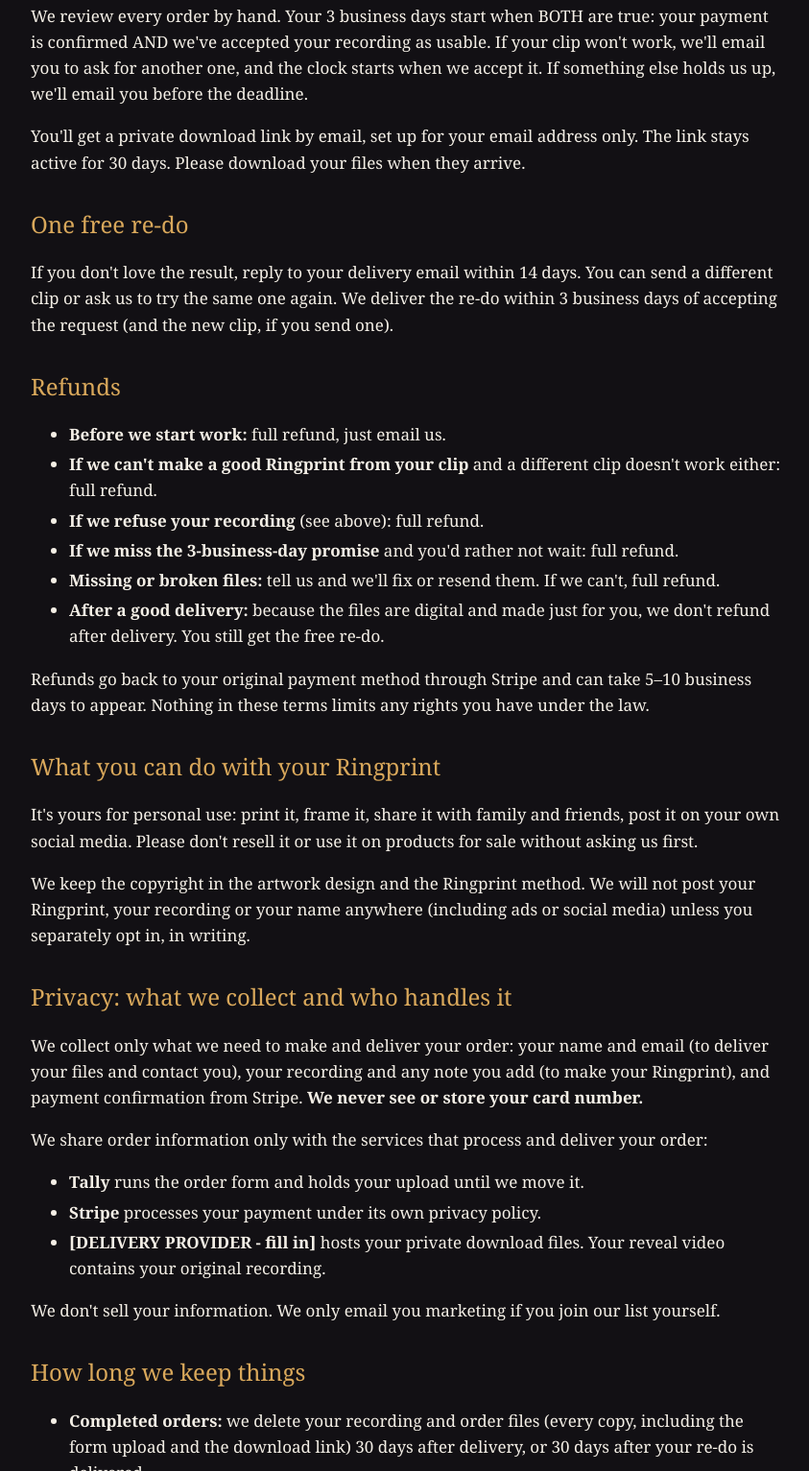
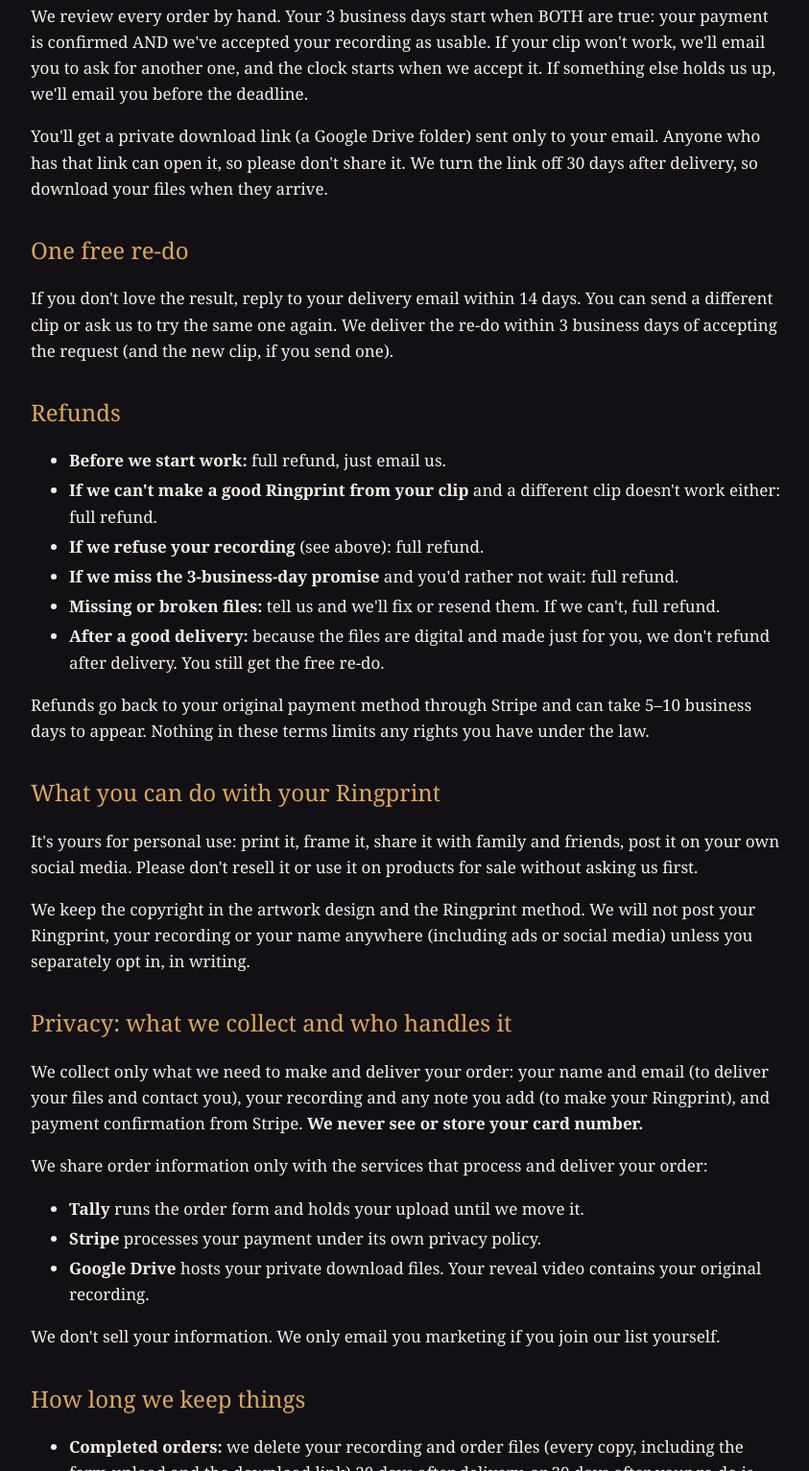
Before and after one commit to mercshav0k/burrowingowlpress, a plain HTML site: page ringprint/terms.html in a window 1280 px wide. Shown: the part 1394-2927 px from the top of the page at 96% size, without its empty margins (104-947 px from the left). Drawn offline with Linux system fonts and the light colour scheme.

Commit message:
DRAFT: terms - Google Drive link delivery

```diff
--- a/ringprint/terms.html
+++ b/ringprint/terms.html
@@ -94,7 +94,7 @@ footer{border-top:1px solid var(--line);padding:24px 0 40px;color:var(--muted);f
 
 <h2>Turnaround and delivery</h2>
 <p>We review every order by hand. Your 3 business days start when BOTH are true: your payment is confirmed AND we've accepted your recording as usable. If your clip won't work, we'll email you to ask for another one, and the clock starts when we accept it. If something else holds us up, we'll email you before the deadline.</p>
-<p>You'll get a private download link by email, set up for your email address only. The link stays active for 30 days. Please download your files when they arrive.</p>
+<p>You'll get a private download link (a Google Drive folder) sent only to your email. Anyone who has that link can open it, so please don't share it. We turn the link off 30 days after delivery, so download your files when they arrive.</p>
 
 <h2>One free re-do</h2>
 <p>If you don't love the result, reply to your delivery email within 14 days. You can send a different clip or ask us to try the same one again. We deliver the re-do within 3 business days of accepting the request (and the new clip, if you send one).</p>
@@ -120,7 +120,7 @@ footer{border-top:1px solid var(--line);padding:24px 0 40px;color:var(--muted);f
 <ul>
 <li><b>Tally</b> runs the order form and holds your upload until we move it.</li>
 <li><b>Stripe</b> processes your payment under its own privacy policy.</li>
-<li><b>[DELIVERY PROVIDER - fill in]</b> hosts your private download files. Your reveal video contains your original recording.</li>
+<li><b>Google Drive</b> hosts your private download files. Your reveal video contains your original recording.</li>
 </ul>
 <p>We don't sell your information. We only email you marketing if you join our list yourself.</p>
 
```
